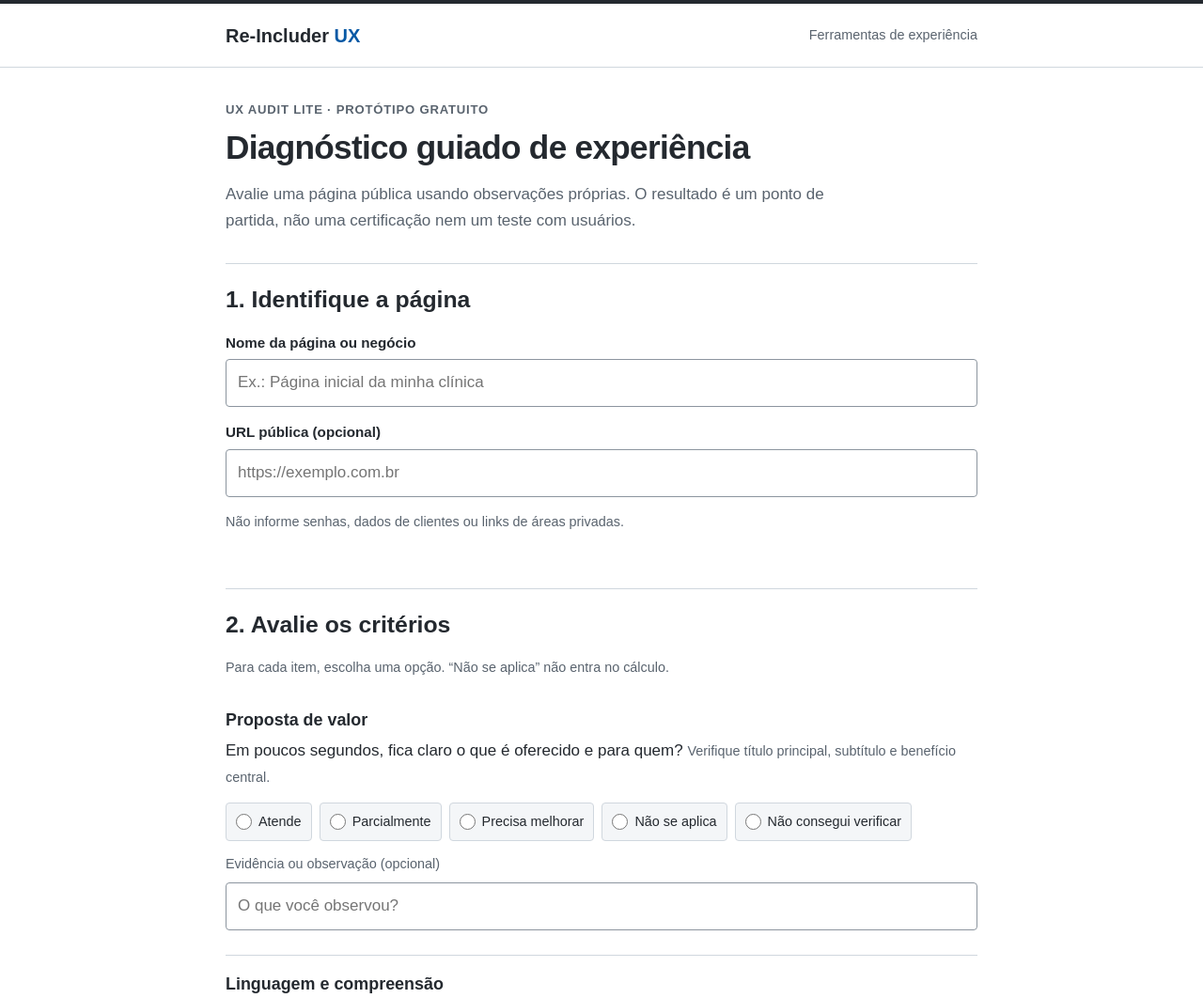
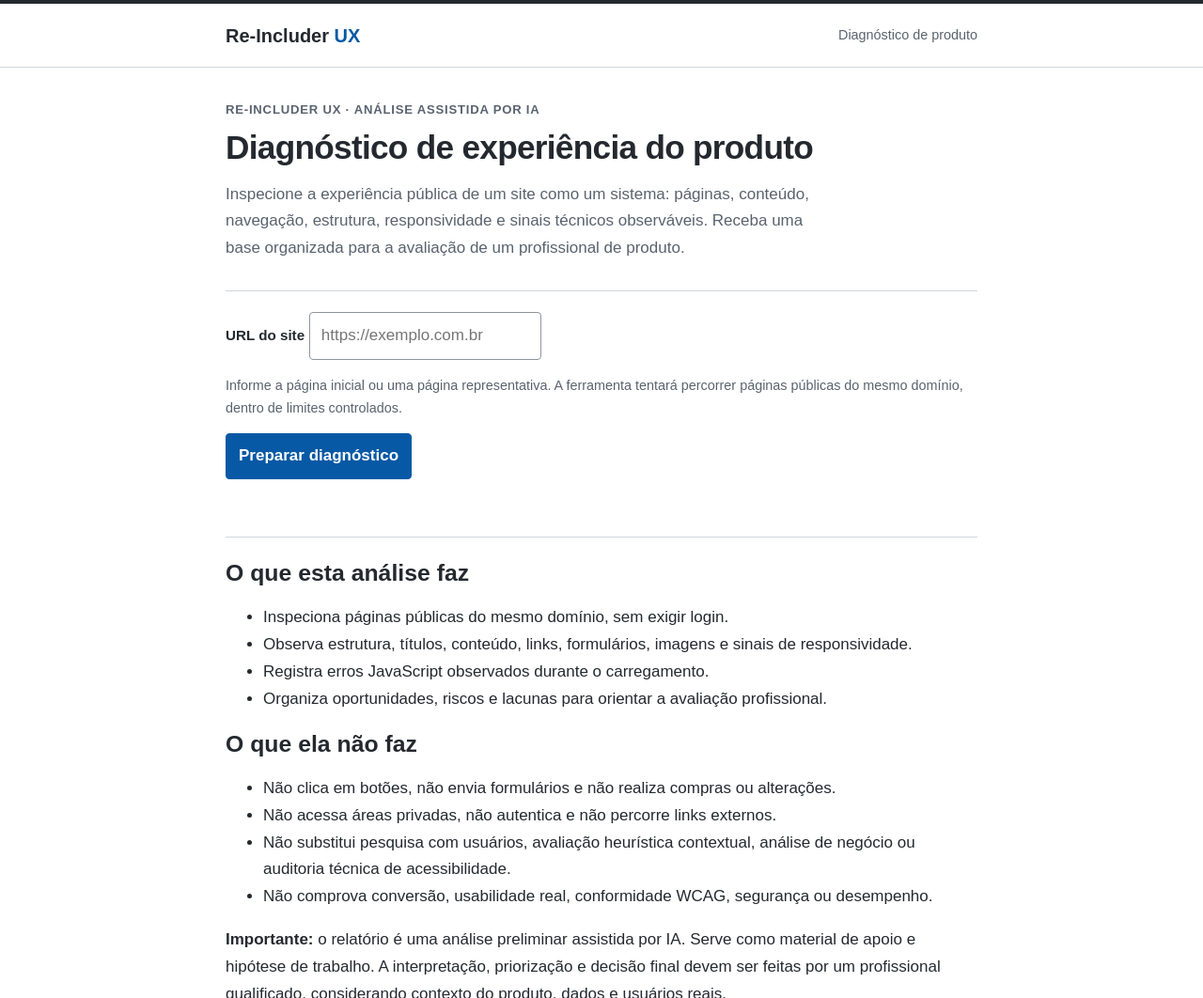
Before and after one commit to inforeincluder/re-includer-ux, a plain HTML site: page tools/ux-audit-lite/index.html in a window 1280 px wide. Shown: the top 1062 px of the page at 94% size. Drawn offline with Linux system fonts and the light colour scheme.

Commit message:
Simplificar interface para URL única e esclarecer escopo não invasivo

```diff
--- a/tools/ux-audit-lite/index.html
+++ b/tools/ux-audit-lite/index.html
@@ -1,23 +1,22 @@
 <!doctype html>
-<html lang="pt-BR">
-<head>
-<meta charset="utf-8"><meta name="viewport" content="width=device-width,initial-scale=1">
-<meta name="description" content="Checklist gratuito para diagnóstico heurístico inicial de UX.">
-<title>Diagnóstico UX — Re-Includer UX</title>
-<link rel="stylesheet" href="styles.css">
-<script src="app.js" defer></script>
-</head>
-<body>
-<a class="skip-link" href="#main-content">Pular para o conteúdo</a>
-<header class="header"><a href="../../" class="brand">Re-Includer <span>UX</span></a><span class="header-label">Ferramentas de experiência</span></header>
+<html lang="pt-BR"><head><meta charset="utf-8"><meta name="viewport" content="width=device-width,initial-scale=1">
+<meta name="description" content="Diagnóstico preliminar não invasivo de UX e produto de um site público, para apoiar avaliação profissional.">
+<title>Diagnóstico de produto — Re-Includer UX</title><link rel="stylesheet" href="styles.css"><script src="app.js" defer></script></head>
+<body><a class="skip-link" href="#main-content">Pular para o conteúdo</a>
+<header class="header"><a href="../../" class="brand">Re-Includer <span>UX</span></a><span class="header-label">Diagnóstico de produto</span></header>
 <main class="wrap" id="main-content">
-<section class="intro"><p class="eyebrow">UX Audit Lite · Protótipo gratuito</p><h1>Diagnóstico guiado de experiência</h1><p>Avalie uma página pública usando observações próprias. O resultado é um ponto de partida, não uma certificação nem um teste com usuários.</p></section>
-<form id="audit-form">
-<section class="panel metadata"><h2>1. Identifique a página</h2><label for="page-name">Nome da página ou negócio</label><input id="page-name" name="page-name" maxlength="100" placeholder="Ex.: Página inicial da minha clínica"><label for="page-url">URL pública (opcional)</label><input id="page-url" name="page-url" type="url" placeholder="https://exemplo.com.br"><p class="hint">Não informe senhas, dados de clientes ou links de áreas privadas.</p></section>
-<section class="panel"><h2>2. Avalie os critérios</h2><p class="hint">Para cada item, escolha uma opção. “Não se aplica” não entra no cálculo.</p><div id="criteria"></div></section>
-<section class="panel"><h2>3. Gere seu relatório</h2><label for="context">Contexto ou objetivo principal da página (opcional)</label><textarea id="context" rows="3" maxlength="500" placeholder="Ex.: Quero que visitantes solicitem um orçamento."></textarea><button class="primary" type="submit">Gerar relatório</button></section>
-</form>
-<section id="report" class="panel report" hidden aria-live="polite"><div class="report-head"><div><p class="eyebrow">Resultado da avaliação</p><h2 id="report-title">Relatório UX</h2></div><div class="score" id="score"></div></div><p id="score-note" class="hint"></p><div id="report-content"></div><div class="actions"><button type="button" class="primary" id="copy">Copiar relatório</button><button type="button" class="secondary" id="print">Imprimir / salvar PDF</button><button type="button" class="secondary" id="reset">Nova avaliação</button></div><p class="disclaimer">Este resultado reflete as respostas fornecidas. Não é uma auditoria técnica, avaliação de conformidade WCAG ou evidência de comportamento real dos usuários.</p></section>
-<footer>Re-Includer UX · Uma ferramenta do ecossistema Re-Includer. Protótipo sem cadastro e sem envio de dados para servidor.</footer>
-</main>
-</body></html>
+<section class="intro"><p class="eyebrow">Re-Includer UX · Análise assistida por IA</p><h1>Diagnóstico de experiência do produto</h1>
+<p>Inspecione a experiência pública de um site como um sistema: páginas, conteúdo, navegação, estrutura, responsividade e sinais técnicos observáveis. Receba uma base organizada para a avaliação de um profissional de produto.</p></section>
+<section class="panel"><form id="diagnostic-form" novalidate><label for="page-url">URL do site</label>
+<input id="page-url" name="page-url" type="url" inputmode="url" autocomplete="url" placeholder="https://exemplo.com.br" required maxlength="2048">
+<p class="hint">Informe a página inicial ou uma página representativa. A ferramenta tentará percorrer páginas públicas do mesmo domínio, dentro de limites controlados.</p>
+<button class="primary" type="submit">Preparar diagnóstico</button><p id="status" class="status" role="status" aria-live="polite"></p></form></section>
+<section class="panel explanation"><h2>O que esta análise faz</h2><ul>
+<li>Inspeciona páginas públicas do mesmo domínio, sem exigir login.</li><li>Observa estrutura, títulos, conteúdo, links, formulários, imagens e sinais de responsividade.</li><li>Registra erros JavaScript observados durante o carregamento.</li><li>Organiza oportunidades, riscos e lacunas para orientar a avaliação profissional.</li></ul>
+<h2>O que ela não faz</h2><ul><li>Não clica em botões, não envia formulários e não realiza compras ou alterações.</li><li>Não acessa áreas privadas, não autentica e não percorre links externos.</li><li>Não substitui pesquisa com usuários, avaliação heurística contextual, análise de negócio ou auditoria técnica de acessibilidade.</li><li>Não comprova conversão, usabilidade real, conformidade WCAG, segurança ou desempenho.</li></ul>
+<p class="notice"><strong>Importante:</strong> o relatório é uma análise preliminar assistida por IA. Serve como material de apoio e hipótese de trabalho. A interpretação, priorização e decisão final devem ser feitas por um profissional qualificado, considerando contexto do produto, dados e usuários reais.</p></section>
+<section class="panel next-step" id="next-step" hidden><h2>Próxima etapa</h2><p>A URL foi copiada. No GitHub Actions, inicie o workflow <strong>Consultor UX com Gemini</strong>, cole o endereço no campo <strong>page_url</strong> e execute.</p>
+<a class="action-link" href="https://github.com/inforeincluder/re-includer-ux/actions/workflows/gemini-ux.yml" target="_blank" rel="noopener noreferrer">Abrir execução do diagnóstico no GitHub</a>
+<p class="hint">O relatório aparece no resumo da execução (Summary). A chave Gemini fica armazenada como segredo no GitHub e não é exposta nesta página.</p></section>
+<footer>Re-Includer UX · Uma ferramenta do ecossistema Re-Includer. Inspeção pública, limitada e não invasiva. Análise assistida por IA para apoiar — não substituir — profissionais de produto.</footer>
+</main></body></html>
```
